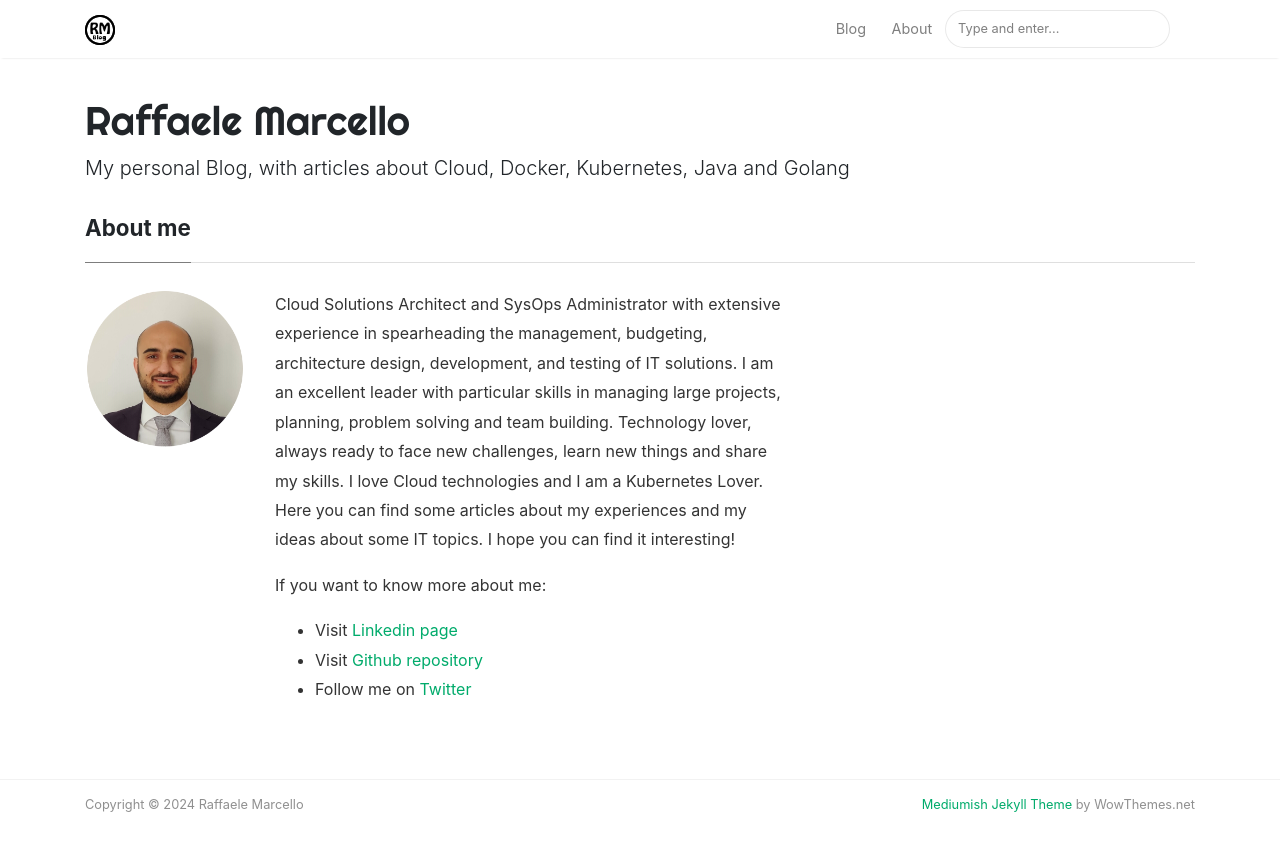
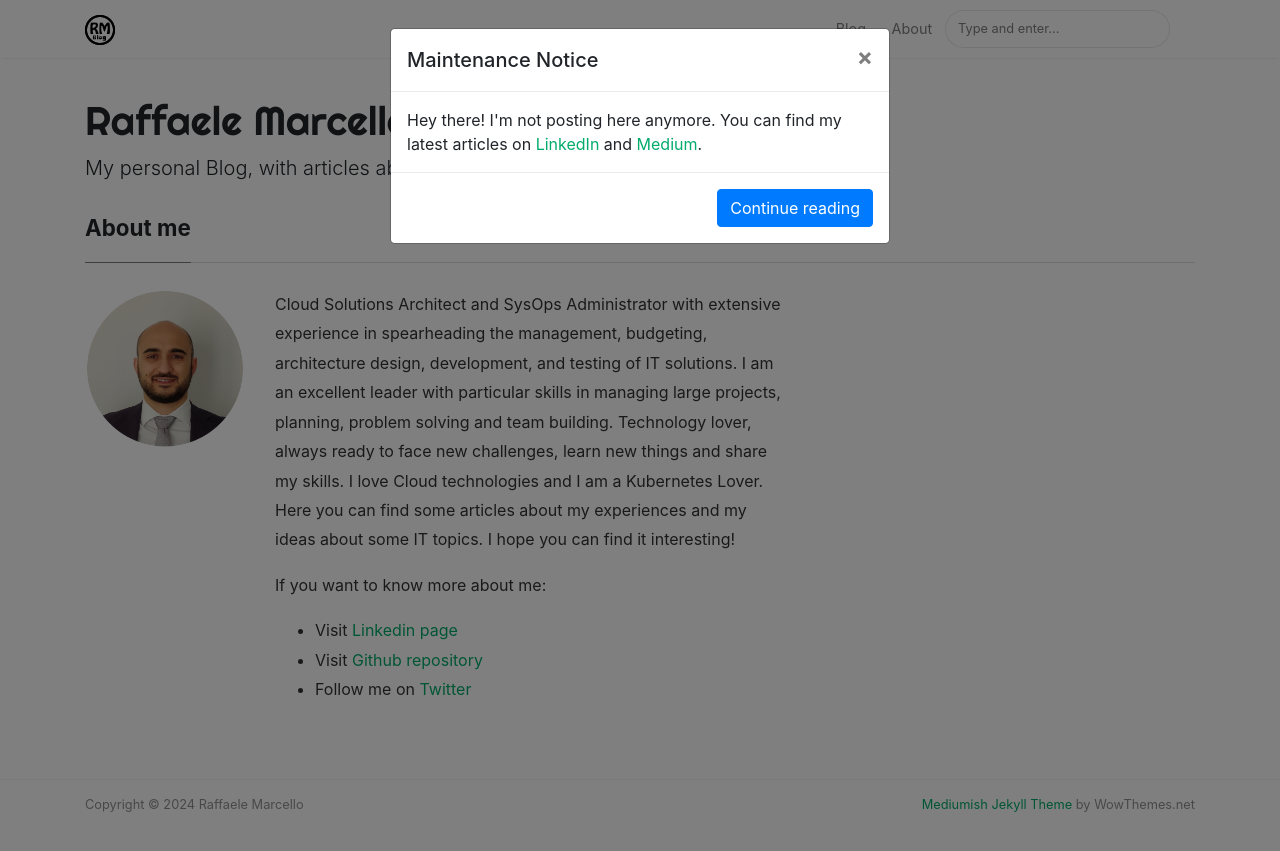
Before and after one commit to marcelloraffaele/marcelloraffaele.github.io, a Jekyll site: the page built from _pages/about.md, in a window 1280 px wide. Shown: the top 851 px of the page. Built offline with Jekyll 4.4.1, drawn with Linux system fonts in a browser that asks for light colours; nearby versions of some CDN libraries.

Commit message:
Add devcontainer configuration and Dependabot setup; update default layout with maintenance modal

```diff
--- a/_layouts/default.html
+++ b/_layouts/default.html
@@ -39,7 +39,6 @@ ga('send', 'pageview');
         <link href="https://fonts.googleapis.com/css?family=Righteous%7CMerriweather:300,300i,400,400i,700,700i" rel="stylesheet">
         <link rel="stylesheet" href="https://use.fontawesome.com/releases/v5.0.13/css/all.css" integrity="sha384-DNOHZ68U8hZfKXOrtjWvjxusGo9WQnrNx2sqG0tfsghAvtVlRW3tvkXWZh58N9jp" crossorigin="anonymous">
     </noscript>
-
 
 <!-- Begin Menu Navigation
 ================================================== -->
@@ -169,6 +168,26 @@ ga('send', 'pageview');
 
 </div> <!-- /.site-content -->
 
+<!-- Modal -->
+<div class="modal fade" id="maintenanceModal" tabindex="-1" role="dialog" aria-labelledby="maintenanceModalLabel" aria-hidden="true">
+  <div class="modal-dialog" role="document">
+    <div class="modal-content">
+      <div class="modal-header">
+        <h5 class="modal-title" id="maintenanceModalLabel">Maintenance Notice</h5>
+        <button type="button" class="close" data-dismiss="modal" aria-label="Close">
+          <span aria-hidden="true">&times;</span>
+        </button>
+      </div>
+      <div class="modal-body">
+        Hey there! I'm not posting here anymore. You can find my latest articles on <a href="https://www.linkedin.com/in/raffaelemarcello/">LinkedIn</a> and <a href="https://raffaelemarcello.medium.com/">Medium</a>.
+      </div>
+      <div class="modal-footer">
+        <button type="button" class="btn btn-primary" data-dismiss="modal">Continue reading</button>
+      </div>
+    </div>
+  </div>
+</div>
+
 <!-- Scripts
 ================================================== -->
 
```
Also changed, not shown: other parts of _layouts/default.html (+6 -0 lines), .devcontainer/devcontainer.json (added), .github/dependabot.yml (added). Lines whose indentation alone changed are shown as unchanged.
